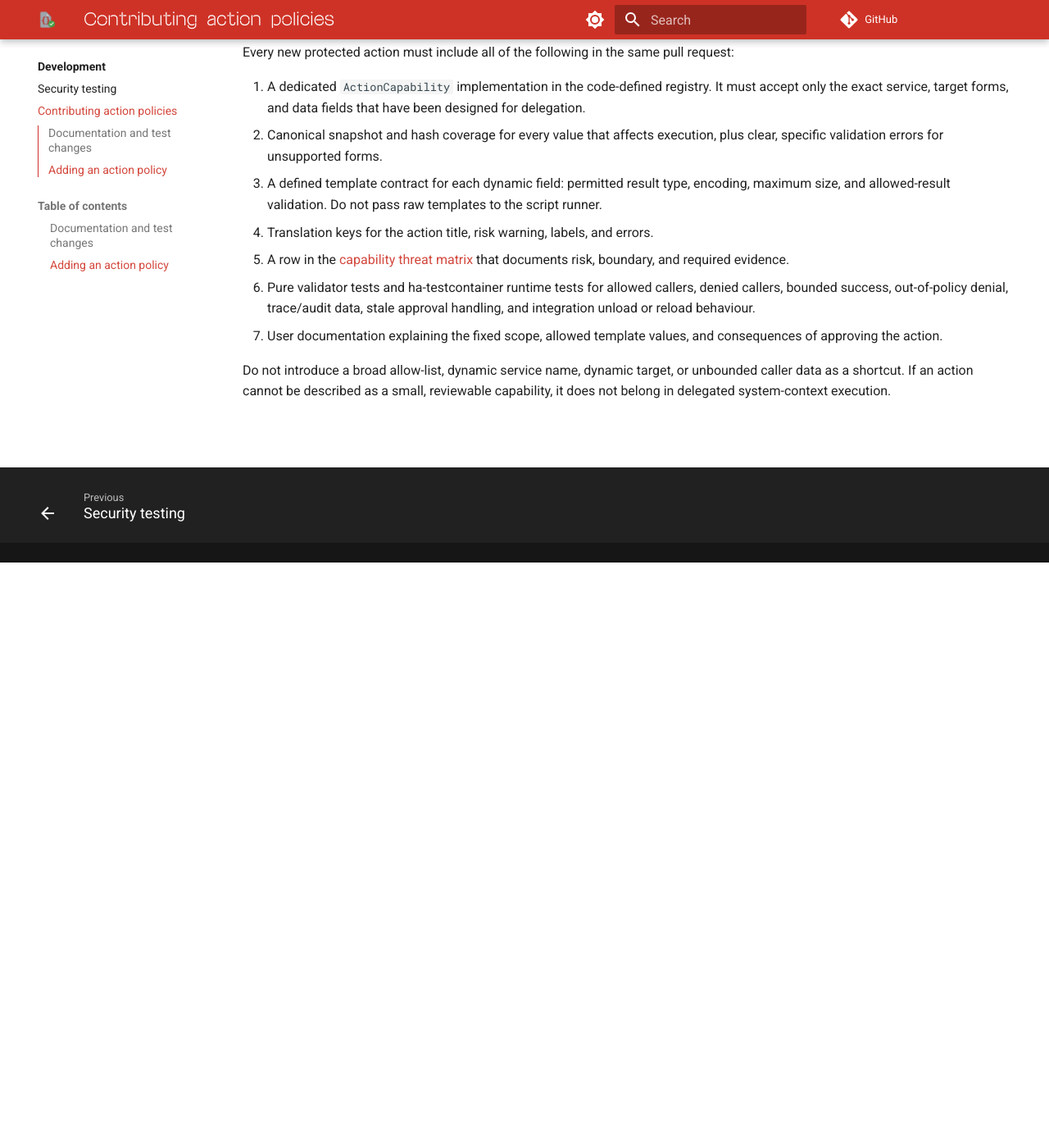
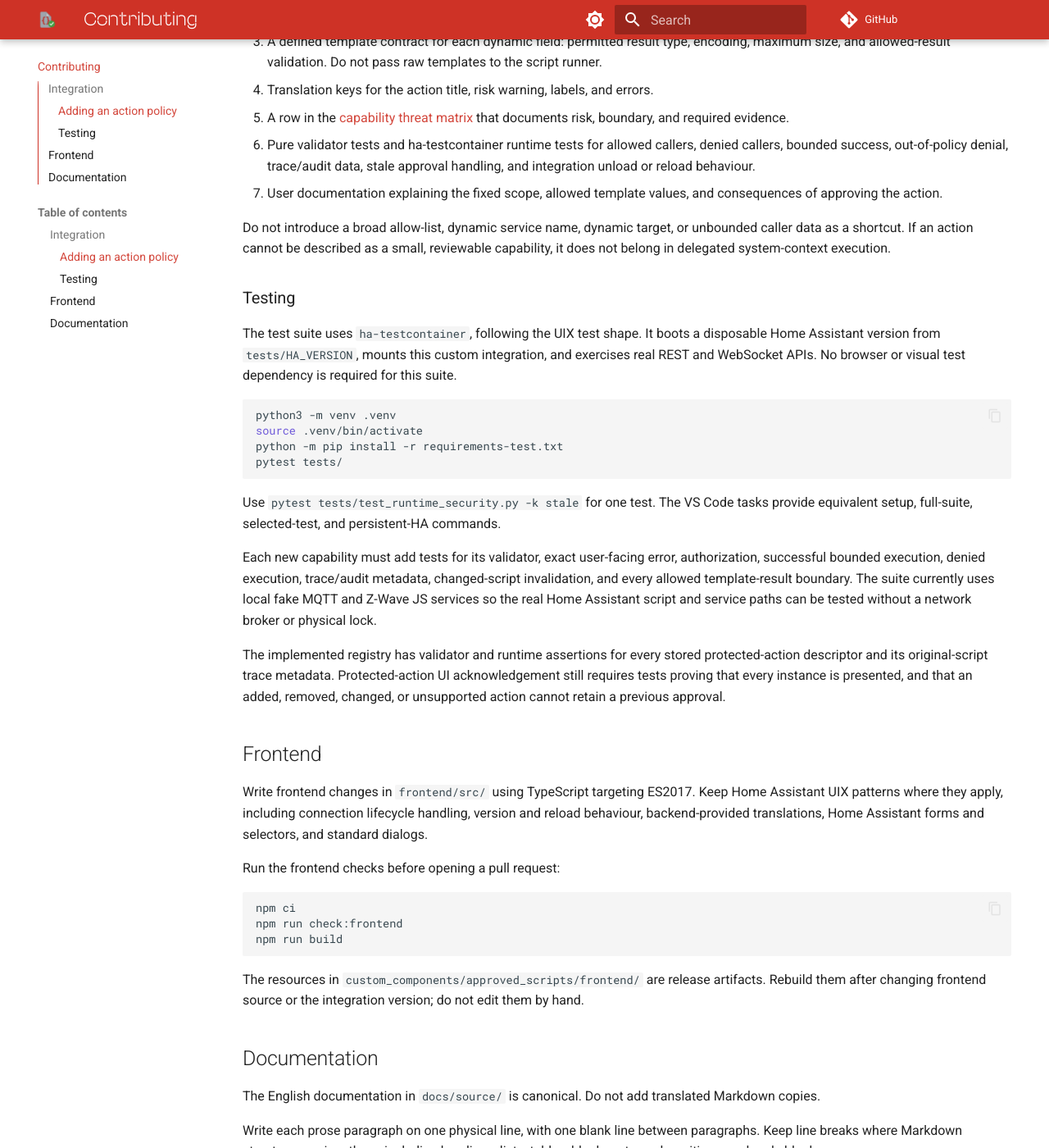
Before and after one commit to Lint-Free-Technology/approved_scripts, an MkDocs documentation site: the page built from docs/source/contributing.md, in a window 1280 px wide and 1400 px high, scrolled down 714 px. Shown: the whole window at 82% size. Built offline with MkDocs 1.6.1 and Material for MkDocs 9.7.7, drawn with Linux system fonts in a browser that asks for light colours; comment, search, counter and statistics services are not loaded; some of the changed text lies outside the part shown.

Commit message:
chore(docs): Updating contributing documentation

````diff
--- a/docs/mkdocs.yml
+++ b/docs/mkdocs.yml
@@ -64,10 +64,7 @@ nav:
       - security/index.md
       - Capability model: security/capability-model.md
       - Capability threat matrix: security/capability-matrix.md
-  - Development:
-      - development/index.md
-      - Security testing: development/security-testing.md
-      - Contributing action policies: contributing.md
+  - Contributing: contributing.md
 repo_url: https://github.com/Lint-Free-Technology/approved_scripts
 repo_name: GitHub
 edit_uri: blob/main/docs/source/
--- a/docs/source/contributing.md
+++ b/docs/source/contributing.md
@@ -1,27 +1,15 @@
 ---
-title: Contributing action policies
+title: Contributing
 ---
 # Contributing
 
-Contributions are welcome. A new delegated action is a security-policy change, not a simple service-list addition.
+Contributions are welcome. Choose the area that matches the change you want to make, then open a pull request with the relevant checks completed.
 
-## Documentation and test changes
+## Integration
 
-Run the frontend and security checks before opening a pull request:
+Approved Scripts treats each delegated capability as a security boundary. A new delegated action is a security-policy change, not a simple service-list addition.
 
-```sh
-npm ci
-npm run check:frontend
-npm run build
-python3 -m venv .venv
-source .venv/bin/activate
-python -m pip install -r requirements-test.txt
-pytest tests/
-```
-
-The VS Code tasks provide matching virtual-environment, full-suite, single-test, and persistent-server commands.
-
-## Adding an action policy
+### Adding an action policy
 
 Start by copying [`capabilities/library/_template.py`](https://github.com/Lint-Free-Technology/approved-scripts/blob/main/custom_components/approved_scripts/capabilities/library/_template.py). The library discovers each non-private module's `CAPABILITY` instance, so no registry import needs updating. Shared primitives live alongside it and the registry in `canonical.py` remains responsible for sequence-wide validation.
 
@@ -36,3 +24,49 @@ Every new protected action must include all of the following in the same pull re
 7. User documentation explaining the fixed scope, allowed template values, and consequences of approving the action.
 
 Do not introduce a broad allow-list, dynamic service name, dynamic target, or unbounded caller data as a shortcut. If an action cannot be described as a small, reviewable capability, it does not belong in delegated system-context execution.
+
+### Testing
+
+The test suite uses `ha-testcontainer`, following the UIX test shape. It boots a disposable Home Assistant version from `tests/HA_VERSION`, mounts this custom integration, and exercises real REST and WebSocket APIs. No browser or visual test dependency is required for this suite.
+
+```sh
+python3 -m venv .venv
+source .venv/bin/activate
+python -m pip install -r requirements-test.txt
+pytest tests/
+```
+
+Use `pytest tests/test_runtime_security.py -k stale` for one test. The VS Code tasks provide equivalent setup, full-suite, selected-test, and persistent-HA commands.
+
+Each new capability must add tests for its validator, exact user-facing error, authorization, successful bounded execution, denied execution, trace/audit metadata, changed-script invalidation, and every allowed template-result boundary. The suite currently uses local fake MQTT and Z-Wave JS services so the real Home Assistant script and service paths can be tested without a network broker or physical lock.
+
+The implemented registry has validator and runtime assertions for every stored protected-action descriptor and its original-script trace metadata. Protected-action UI acknowledgement still requires tests proving that every instance is presented, and that an added, removed, changed, or unsupported action cannot retain a previous approval.
+
+## Frontend
+
+Write frontend changes in `frontend/src/` using TypeScript targeting ES2017. Keep Home Assistant UIX patterns where they apply, including connection lifecycle handling, version and reload behaviour, backend-provided translations, Home Assistant forms and selectors, and standard dialogs.
+
+Run the frontend checks before opening a pull request:
+
+```sh
+npm ci
+npm run check:frontend
+npm run build
+```
+
+The resources in `custom_components/approved_scripts/frontend/` are release artifacts. Rebuild them after changing frontend source or the integration version; do not edit them by hand.
+
+## Documentation
+
+The English documentation in `docs/source/` is canonical. Do not add translated Markdown copies.
+
+Write each prose paragraph on one physical line, with one blank line between paragraphs. Keep line breaks where Markdown structure requires them, including headings, lists, tables, blockquotes, admonitions, and code blocks.
+
+Build the site before opening a pull request:
+
+```sh
+cd docs
+zensical build --clean --config-file mkdocs.yml
+```
+
+`docs/site/` and `docs/.cache/` are generated and must not be committed.
--- a/docs/source/development/security-testing.md
+++ /dev/null
@@ -1,16 +0,0 @@
-# Security testing
-
-The test suite uses `ha-testcontainer`, following the UIX test shape. It boots a disposable Home Assistant version from `tests/HA_VERSION`, mounts this custom integration, and exercises real REST and WebSocket APIs. No browser or visual test dependency is required for this suite.
-
-```sh
-python3 -m venv .venv
-source .venv/bin/activate
-python -m pip install -r requirements-test.txt
-pytest tests/
-```
-
-Use `pytest tests/test_runtime_security.py -k stale` for one test. The VS Code tasks provide equivalent setup, full-suite, selected-test, and persistent-HA commands.
-
-Each new capability must add tests for its validator, exact user-facing error, authorization, successful bounded execution, denied execution, trace/audit metadata, changed-script invalidation, and every allowed template-result boundary. The suite currently uses local fake MQTT and Z-Wave JS services so the real Home Assistant script and service paths can be tested without a network broker or physical lock.
-
-The implemented registry has validator and runtime assertions for every stored protected-action descriptor and its original-script trace metadata. Protected-action UI acknowledgement still requires tests proving that every instance is presented, and that an added, removed, changed, or unsupported action cannot retain a previous approval.
````
Also changed, not shown: contributing.md (added, +3 -0 lines), docs/source/development/index.md (deleted, +0 -6 lines), docs/source/index.md (+1 -1 lines).
